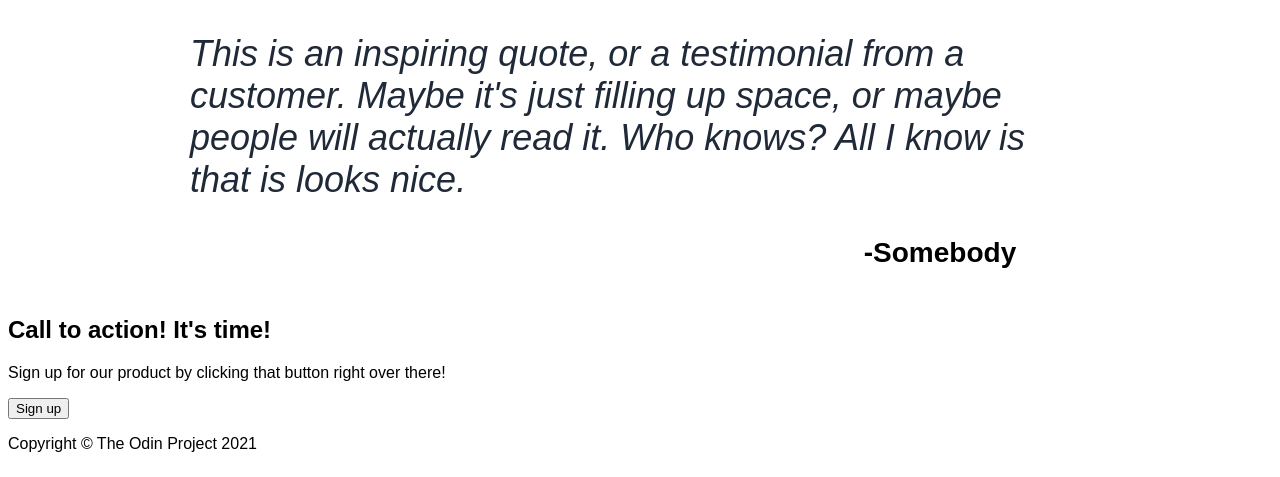
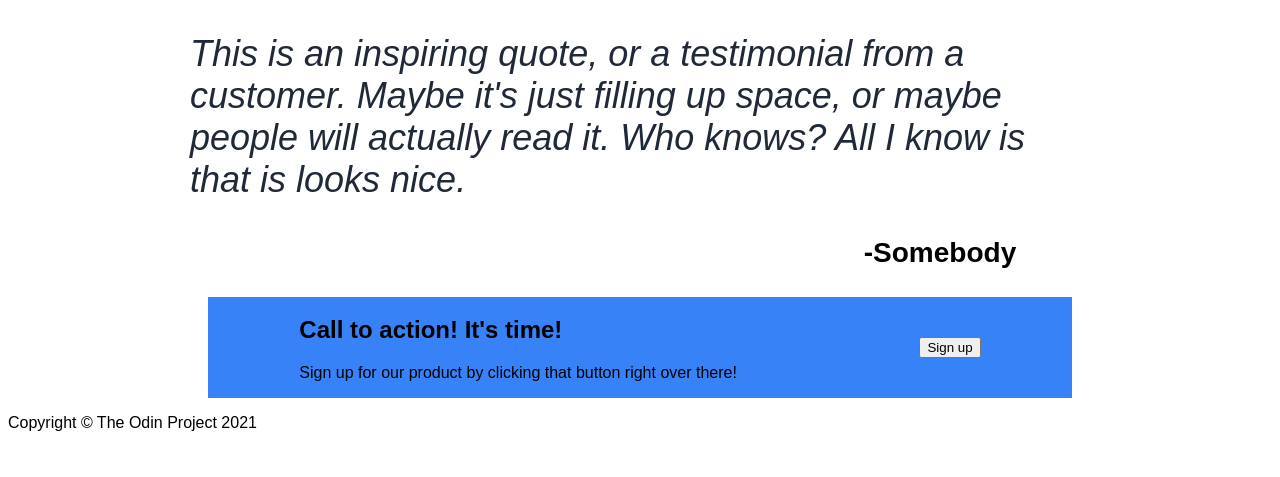
Before and after one commit to everett-moore/landing-page, a plain HTML site: page index.html in a window 1280 px wide. Shown: the part 486-963 px from the top of the page. After the commit the page ends 942 px from the top, so only its background shows below. Drawn offline with Linux system fonts and the light colour scheme.

Commit message:
Center sign up section and edit flexbox
Added proper growing and shrinking with side margins.

```diff
--- a/index.html
+++ b/index.html
@@ -64,10 +64,14 @@
       <h3 class="credit">-Somebody</h3>
     </div>
 
-    <div>
-      <h2>Call to action! It's time!</h2>
-      <p>Sign up for our product by clicking that button right over there!</p>
-      <button>Sign up</button>
+    <div class="section-4">
+      <div class="boxright">
+        <h2>Call to action! It's time!</h2>
+        <p>Sign up for our product by clicking that button right over there!</p>
+      </div>
+      <div class="boxleft">
+        <button>Sign up</button>
+      </div>
     </div>
 
     <div>
--- a/styles.css
+++ b/styles.css
@@ -61,3 +61,16 @@ img {
   margin-left: 600px;
   font-size: 28px;
 }
+
+.section-4 {
+  display: flex;
+  background-color: #3882f8;
+  justify-content: space-around;
+  flex: 1;
+  margin-right: 200px;
+  margin-left: 200px;
+}
+
+.boxleft {
+  align-self: center;
+}
```
